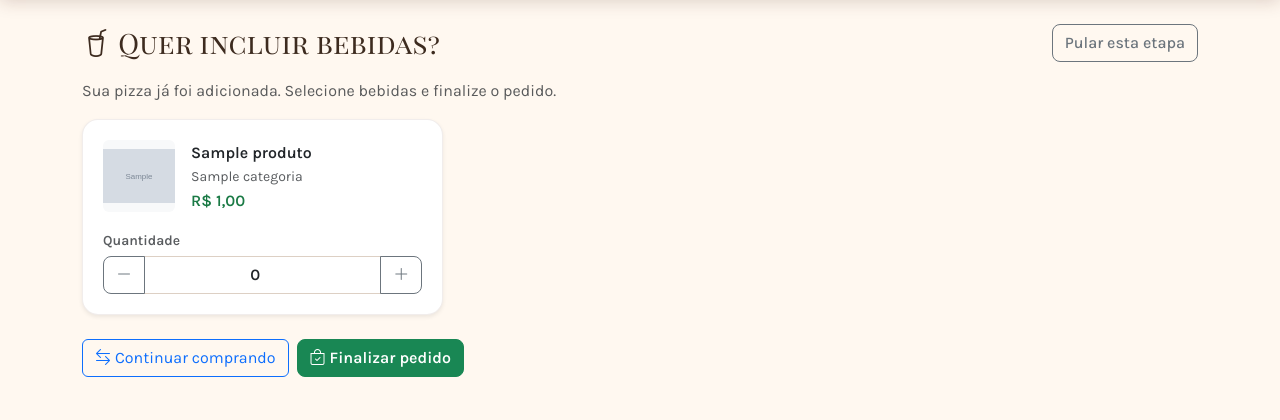
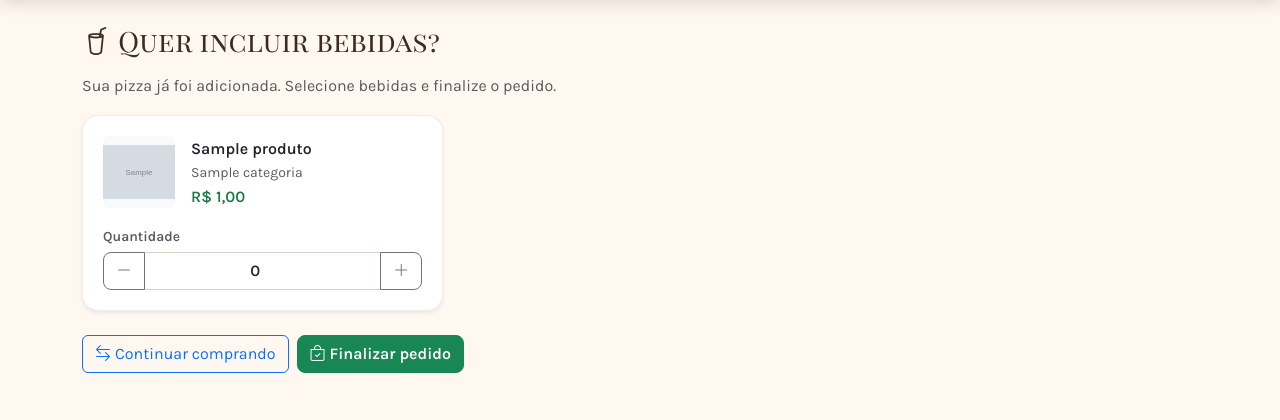
Before and after one commit to CristianoPirolli/cardapio-online, a Django app: template templates/pedidos/upsell_bebidas.html in a window 1280 px wide. Shown: the part 63-483 px from the top of the page. Run offline with Django 4.2, Linux system fonts and the light colour scheme; the template is opened without the code that fills it: values that come from a table or form of the project are taken from there, others are empty; tables that the repository leaves empty hold one stand-in row (values such as "Sample post"); grey boxes marked "Sample" are stand-in pictures; parts of the project's set-up code (start-up, migrations or seed data) failed here and were passed over; some libraries are stand-ins or nearby versions.

Commit message:
fix: remove redundant skip button from drink upsell page
The "Pular esta etapa" link was unnecessary since the user can already
ignore the beverages and click "Finalizar pedido" directly.

```diff
--- a/templates/pedidos/upsell_bebidas.html
+++ b/templates/pedidos/upsell_bebidas.html
@@ -5,13 +5,12 @@
 
 {% block content %}
 <div class="container py-4">
-    <div class="d-flex justify-content-between align-items-center flex-wrap gap-2 mb-3">
+    <div class="mb-3">
         <h1 class="h3 mb-0"><i class="bi bi-cup-straw me-2"></i>Quer incluir bebidas?</h1>
-        <a href="{% url 'checkout' %}" class="btn btn-outline-secondary">Pular esta etapa</a>
     </div>
     <p class="text-muted">Sua pizza já foi adicionada. Selecione bebidas e finalize o pedido.</p>
 
-    <form method="post">
+    <form method="post" hx-boost="false">
         {% csrf_token %}
         {% if bebidas %}
         <div class="row g-3 mb-4">
```
